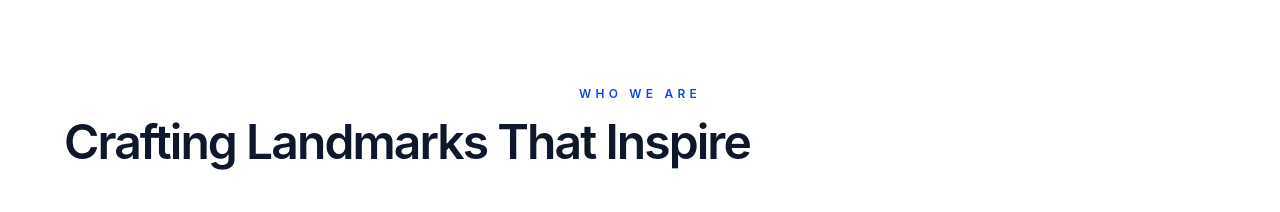
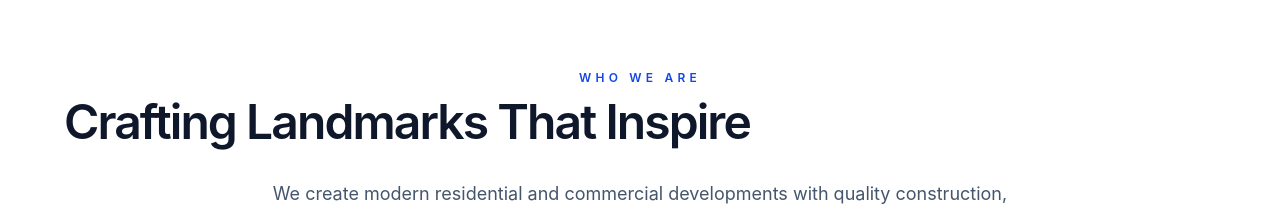
Before and after one commit to YojitSiddhant/builder-website, a Next.js app: page / in a window 1280 px wide. Shown: the part 846-1058 px from the top of the page. Built offline with nearby package versions, Linux system fonts and the light colour scheme.

Commit message:
Reduce section spacing on home and contact

```diff
--- a/components/contact-page.tsx
+++ b/components/contact-page.tsx
@@ -253,7 +253,7 @@ export function ContactPage() {
         whileInView="show"
         viewport={{ once: true, amount: 0.2 }}
         variants={sectionVariants}
-        className="border-t border-blue-50 bg-white px-4 py-20 sm:px-6 lg:px-8"
+        className="border-t border-blue-50 bg-white px-4 py-16 sm:px-6 sm:py-16 lg:px-8 lg:py-20"
       >
         <div className="mx-auto w-full max-w-7xl">
           <div className="mx-auto max-w-3xl text-center">
@@ -265,7 +265,7 @@ export function ContactPage() {
             </h2>
           </div>
 
-          <div className="mt-12 grid gap-5 sm:grid-cols-2 xl:grid-cols-4">
+          <div className="mt-8 grid gap-5 sm:grid-cols-2 xl:grid-cols-4">
             {contactInfo.map((item, index) => {
               const Icon = item.icon;
 
@@ -305,7 +305,7 @@ export function ContactPage() {
         whileInView="show"
         viewport={{ once: true, amount: 0.2 }}
         variants={sectionVariants}
-        className="bg-white px-4 py-20 sm:px-6 lg:px-8"
+        className="bg-white px-4 py-16 sm:px-6 sm:py-16 lg:px-8 lg:py-20"
       >
         <div className="mx-auto w-full max-w-5xl">
           <motion.div
@@ -453,7 +453,7 @@ export function ContactPage() {
         whileInView="show"
         viewport={{ once: true, amount: 0.2 }}
         variants={sectionVariants}
-        className="bg-white px-4 py-20 sm:px-6 lg:px-8"
+        className="bg-white px-4 py-16 sm:px-6 sm:py-16 lg:px-8 lg:py-20"
       >
         <div className="mx-auto w-full max-w-7xl">
           <div className="max-w-2xl">
@@ -527,7 +527,7 @@ export function ContactPage() {
         whileInView="show"
         viewport={{ once: true, amount: 0.2 }}
         variants={sectionVariants}
-        className="bg-white px-4 py-20 sm:px-6 lg:px-8"
+        className="bg-white px-4 py-16 sm:px-6 sm:py-16 lg:px-8 lg:py-20"
       >
         <div className="mx-auto w-full max-w-4xl">
           <div className="text-center">
@@ -595,7 +595,7 @@ export function ContactPage() {
         whileInView="show"
         viewport={{ once: true, amount: 0.2 }}
         variants={sectionVariants}
-        className="bg-white px-4 py-20 sm:px-6 lg:px-8"
+        className="bg-white px-4 py-16 sm:px-6 sm:py-16 lg:px-8 lg:py-20"
       >
         <div className="mx-auto w-full max-w-7xl">
           <div className="relative overflow-hidden rounded-[2.25rem] border border-blue-100 shadow-[0_24px_70px_rgba(37,99,235,0.12)]">
--- a/components/home-page.tsx
+++ b/components/home-page.tsx
@@ -753,7 +753,7 @@ function SectionBand({
     <section
       className="relative w-full bg-white"
     >
-      <div className="mx-auto w-full px-4 py-24 sm:px-6 lg:px-10 xl:px-16">{children}</div>
+      <div className="mx-auto w-full px-4 py-16 sm:px-6 sm:py-16 lg:px-10 lg:py-20 xl:px-16">{children}</div>
     </section>
   );
 }
@@ -773,18 +773,18 @@ function SectionShell({
 }) {
   return (
     <section id={id} className="scroll-mt-24">
-      <div className="mb-10 flex flex-col gap-4 text-center">
+      <div className="mb-8 flex flex-col gap-3 text-center">
         <p className="text-xs font-semibold uppercase tracking-[0.35em] text-blue-700">
           {eyebrow}
         </p>
-        <div className="flex flex-col gap-4 lg:flex-row lg:items-end lg:justify-between lg:text-left">
+        <div className="flex flex-col gap-3 lg:flex-row lg:items-end lg:justify-between lg:text-left">
           <h2 className="text-3xl font-semibold tracking-[-0.04em] text-slate-900 sm:text-4xl lg:text-5xl">
             {title}
           </h2>
           {action ? <div className="flex justify-center lg:justify-end">{action}</div> : null}
         </div>
       </div>
-      <div className="space-y-8">{children}</div>
+      <div className="space-y-6">{children}</div>
     </section>
   );
 }
```
